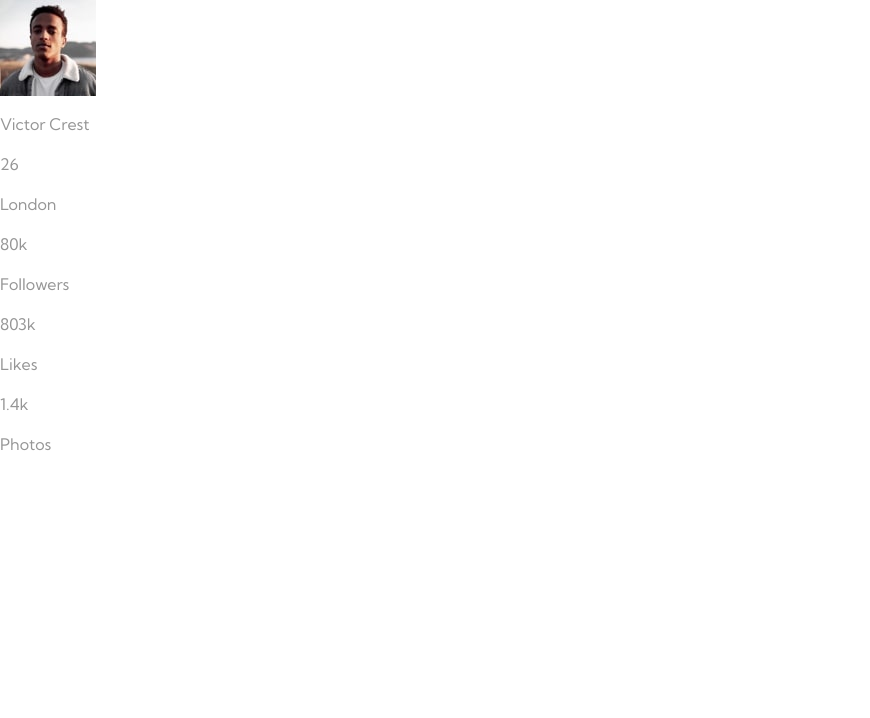
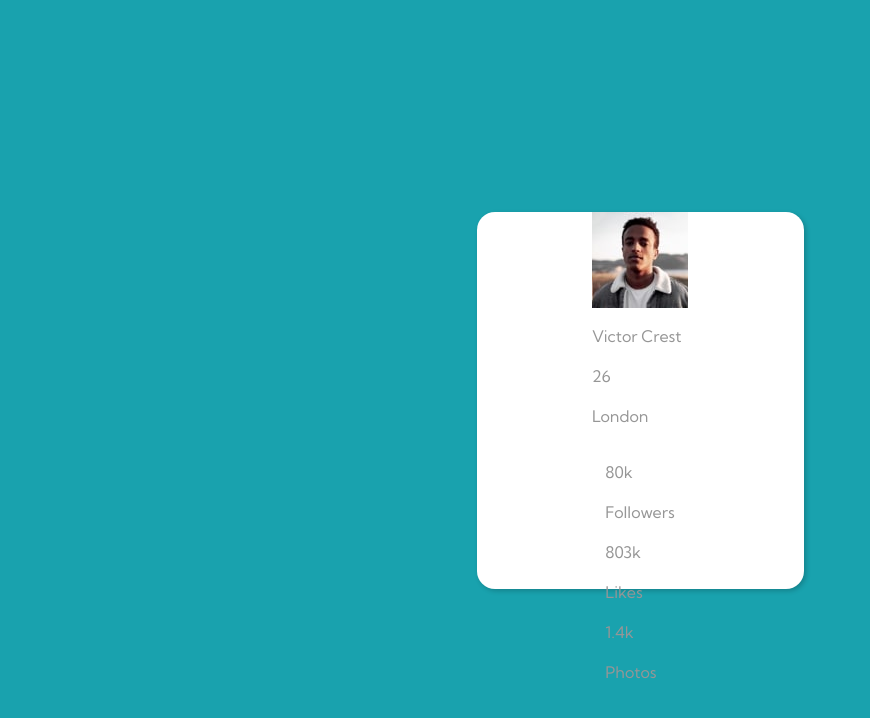
Before and after one commit to jdfdoyley/FEM-Profile-Card, a plain HTML site: page index.html in a window 1280 px wide. Shown: the whole page, without its empty margins (0-870 px from the left). Drawn offline with Linux system fonts and the light colour scheme.

Commit message:
Create card layout on page

```diff
--- a/dist/css/main.css
+++ b/dist/css/main.css
@@ -40,3 +40,24 @@ img,
 svg {
   vertical-align: middle;
 }
+
+.card-wrapper {
+  background-color: var(--dark-cyan);
+
+  display: grid;
+  justify-content: center;
+  align-content: center;
+  height: 100vh;
+}
+
+.card {
+  display: flex;
+  flex-direction: column;
+  align-items: center;
+
+  background-color: #fff;
+  border-radius: 18px;
+  box-shadow: 2px 2px 5px rgba(0, 0, 0, 0.2);
+  height: 23.5625rem;
+  width: 20.4375rem;
+}
```
